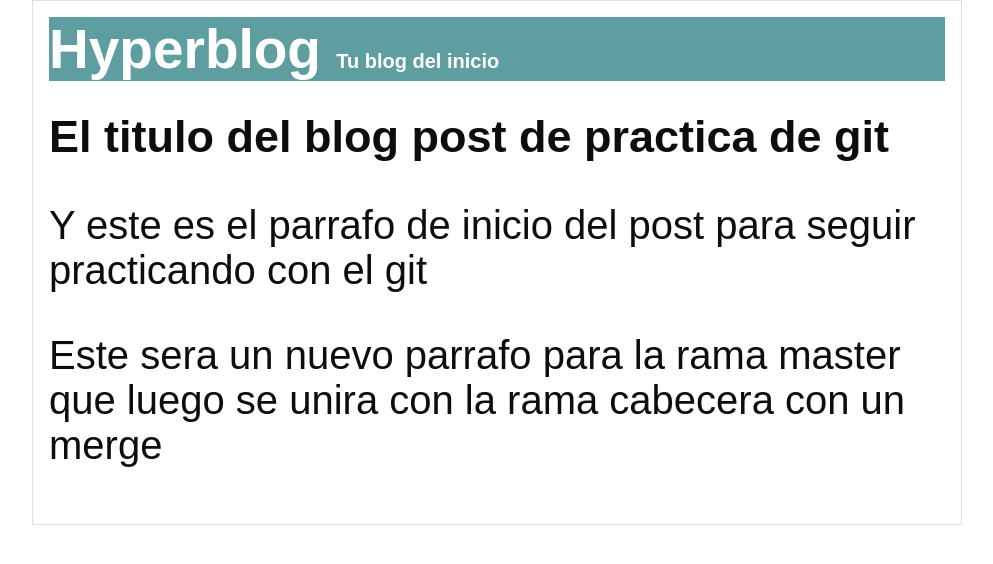
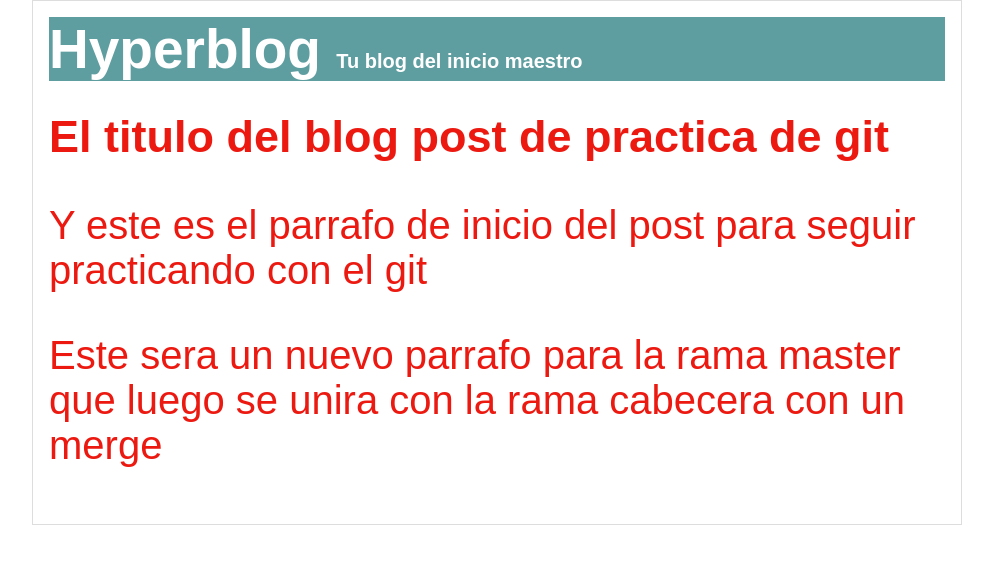
Before and after one commit to jeison003/practicasGit, a plain HTML site: page index.html in a window 1280 px wide. Shown: the whole page, without its empty margins (143-1136 px from the left). Drawn offline with Linux system fonts and the light colour scheme.

Commit message:
agregue cabecera maestra, color de texto y un nuevo parrafo

```diff
--- a/css/style.css
+++ b/css/style.css
@@ -1,5 +1,5 @@
 body{
-    color: rgb(13, 13, 15);
+    color: rgb(236, 25, 17);
     text-align: center;
     font-family: Arial, Helvetica, sans-serif;
     margin: 0%;
--- a/index.html
+++ b/index.html
@@ -10,14 +10,13 @@
 <body>
     <div id="container">
         <div id="cabecera">
-            Hyperblog <span id="tagline">Tu blog del inicio</span>
+            Hyperblog <span id="tagline">Tu blog del inicio maestro</span>
 
         </div>
         <div id="post">
             <h1 id="titu">El titulo del blog post de practica de git</h1>
             <p>Y este es el parrafo de inicio del post para seguir
-                practicando con el git
-            </p>
+                practicando con el git</p>
             <p>Este sera un nuevo parrafo para la rama master que luego se unira con
                 la rama cabecera con un merge</p>
         </div>
```
